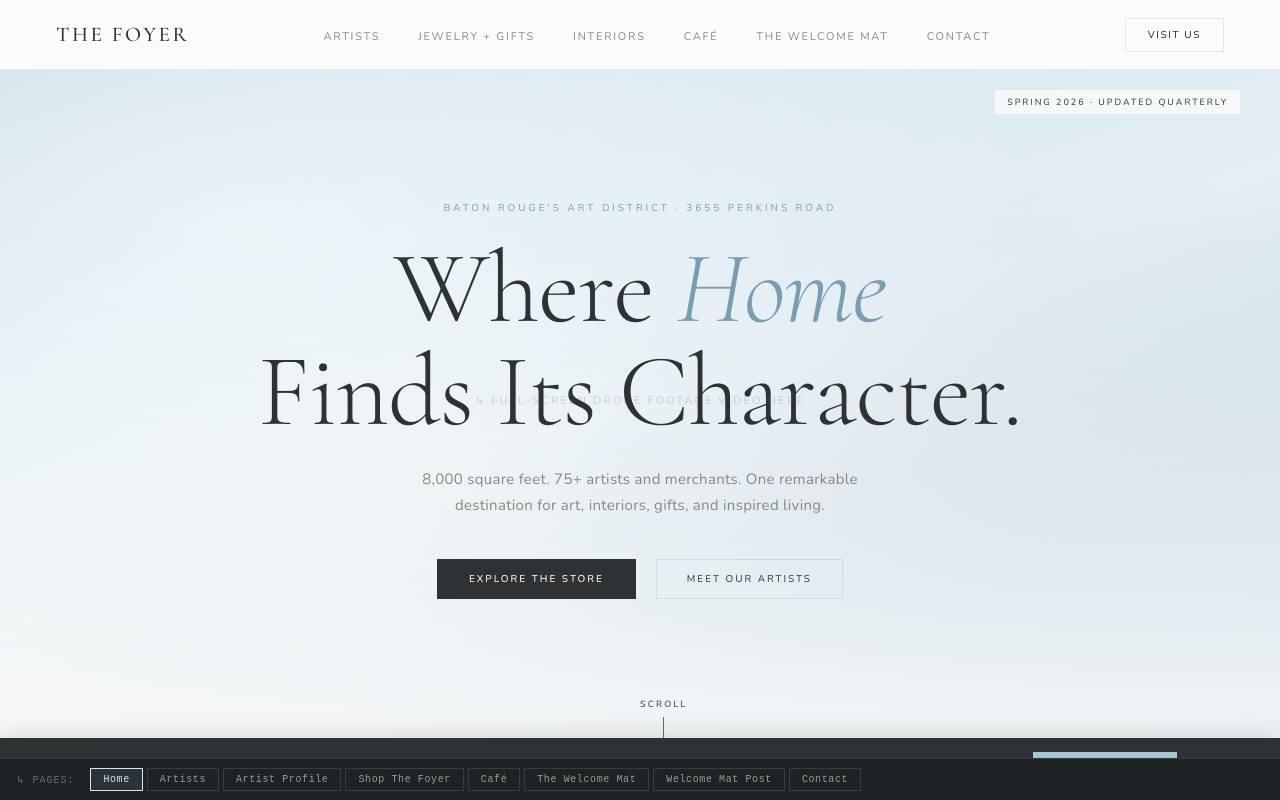
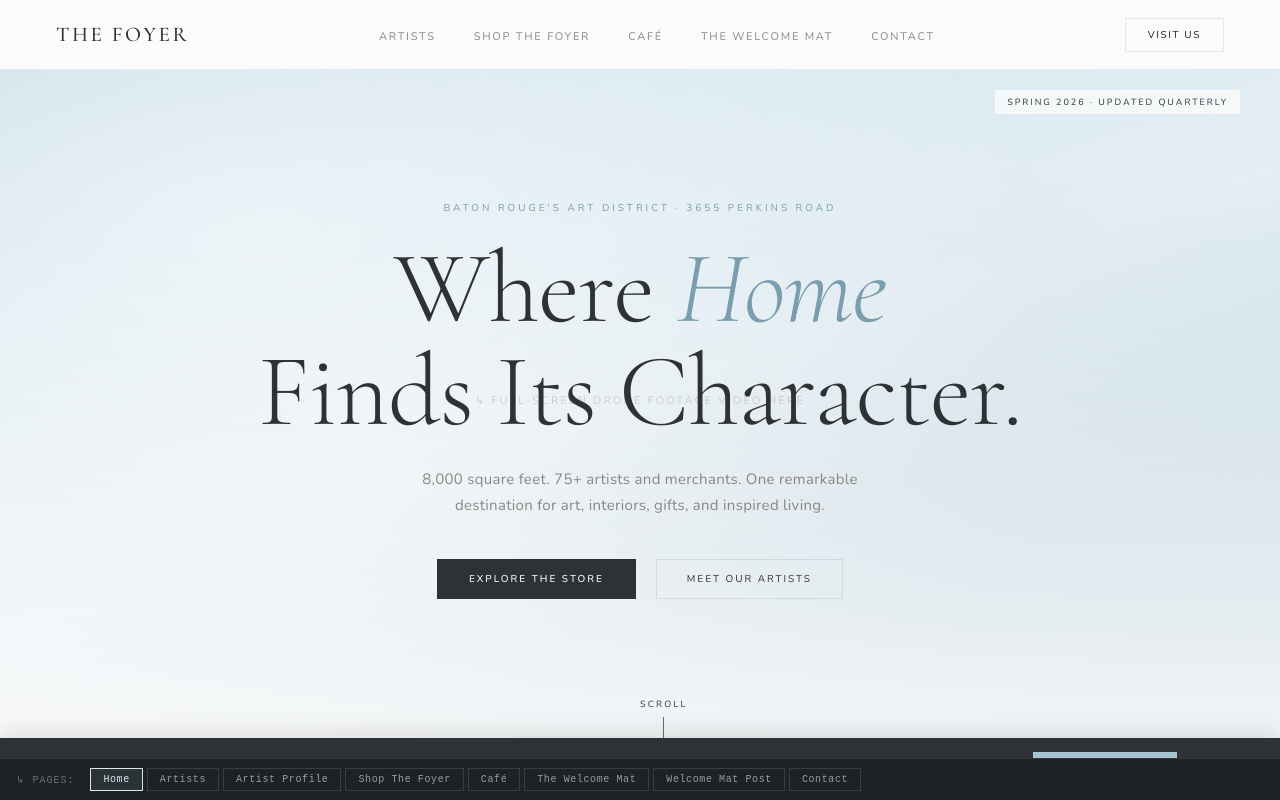
Before and after one commit to samCmorgan/foyer-mockup, a plain HTML site: page index.html in a window 1280 px wide. Shown: the top 800 px of the page. Drawn offline with nearby package versions, Linux system fonts and the light colour scheme.

Commit message:
Add files via upload

```diff
--- a/index.html
+++ b/index.html
@@ -2360,8 +2360,7 @@
   <a href="#" class="nav-logo">The Foyer</a>
   <ul class="nav-links">
     <li><a href="#">Artists</a></li>
-    <li><a href="#">Jewelry + Gifts</a></li>
-    <li><a href="#">Interiors</a></li>
+    <li><a href="#" onclick="showPage('shop');return false;">Shop The Foyer</a></li>
     <li><a href="#">Café</a></li>
     <li><a href="#">The Welcome Mat</a></li>
     <li><a href="#">Contact</a></li>
@@ -2643,7 +2642,7 @@
       <h4>Explore</h4>
       <ul>
         <li><a href="#">Artists</a></li>
-        <li><a href="#">Jewelry + Gifts</a></li>
+        <li><a href="#" onclick="showPage('shop');return false;">Shop The Foyer</a></li>
         <li><a href="#">Interiors</a></li>
         <li><a href="#">Heather's Café</a></li>
         <li><a href="#">The Welcome Mat</a></li>
@@ -2654,7 +2653,7 @@
       <ul>
         <li><a href="#">About The Foyer</a></li>
         <li><a href="#">Become a Merchant</a></li>
-        <li><a href="#">Interior Consultations</a></li>
+        <li><a href="#">Shop The Foyer</a></li>
         <li><a href="#">Contact Us</a></li>
         <li><a href="#">Privacy Policy</a></li>
       </ul>
@@ -2877,7 +2876,7 @@
       <div class="footer-social"><a href="#">f</a><a href="#">ig</a></div>
     </div>
     <div class="footer-col"><h4>Explore</h4><ul><li><a href="#" onclick="showPage('artists');return false;">Artists</a></li><li><a href="#" onclick="showPage('shop');return false;">Shop The Foyer</li><li><a href="#" onclick="showPage('cafe');return false;">Heather's Café</a></li><li><a href="#" onclick="showPage('welcome-mat');return false;">The Welcome Mat</a></li></ul></div>
-    <div class="footer-col"><h4>Information</h4><ul><li><a href="#">About The Foyer</a></li><li><a href="#">Become a Merchant</a></li><li><a href="#" onclick="showPage('shop');return false;">Interior Consultations</a></li><li><a href="#" onclick="showPage('contact');return false;">Contact Us</a></li><li><a href="#">Privacy Policy</a></li></ul></div>
+    <div class="footer-col"><h4>Information</h4><ul><li><a href="#">About The Foyer</a></li><li><a href="#">Become a Merchant</a></li><li><a href="#" onclick="showPage('shop');return false;">Shop The Foyer</a></li><li><a href="#" onclick="showPage('contact');return false;">Contact Us</a></li><li><a href="#">Privacy Policy</a></li></ul></div>
     <div class="footer-col"><h4>Visit Us</h4><div class="footer-address"><strong>3655 Perkins Road</strong><br>Baton Rouge, LA 70808<br><br><strong>Store Hours</strong><br>Mon–Sat: 10:00 AM – 5:00 PM<br>Sun: 12:00 PM – 5:00 PM<br><br><a href="tel:12253433655">(225) 343-3655</a></div></div>
   </div>
   <div class="footer-bottom"><p>© 2026 The Foyer, Baton Rouge LA. All rights reserved.</p><p>Designed with care for Baton Rouge's creative community.</p></div>
@@ -3017,7 +3016,7 @@
   <div class="footer-top">
     <div class="footer-brand"><h3>The Foyer</h3><p>8,000 sq ft of original art, interiors, gifts, jewelry, and café dining in the heart of Baton Rouge's Art District.</p><div class="footer-social"><a href="#">f</a><a href="#">ig</a></div></div>
     <div class="footer-col"><h4>Explore</h4><ul><li><a href="#" onclick="showPage('artists');return false;">Artists</a></li><li><a href="#" onclick="showPage('shop');return false;">Shop The Foyer</li><li><a href="#" onclick="showPage('cafe');return false;">Heather's Café</a></li><li><a href="#" onclick="showPage('welcome-mat');return false;">The Welcome Mat</a></li></ul></div>
-    <div class="footer-col"><h4>Information</h4><ul><li><a href="#">About The Foyer</a></li><li><a href="#">Become a Merchant</a></li><li><a href="#" onclick="showPage('shop');return false;">Interior Consultations</a></li><li><a href="#" onclick="showPage('contact');return false;">Contact Us</a></li><li><a href="#">Privacy Policy</a></li></ul></div>
+    <div class="footer-col"><h4>Information</h4><ul><li><a href="#">About The Foyer</a></li><li><a href="#">Become a Merchant</a></li><li><a href="#" onclick="showPage('shop');return false;">Shop The Foyer</a></li><li><a href="#" onclick="showPage('contact');return false;">Contact Us</a></li><li><a href="#">Privacy Policy</a></li></ul></div>
     <div class="footer-col"><h4>Visit Us</h4><div class="footer-address"><strong>3655 Perkins Road</strong><br>Baton Rouge, LA 70808<br><br><strong>Store Hours</strong><br>Mon–Sat: 10:00 AM – 5:00 PM<br>Sun: 12:00 PM – 5:00 PM<br><br><a href="tel:12253433655">(225) 343-3655</a></div></div>
   </div>
   <div class="footer-bottom"><p>© 2026 The Foyer, Baton Rouge LA. All rights reserved.</p><p>Designed with care for Baton Rouge's creative community.</p></div>
@@ -3615,7 +3614,7 @@
   <div class="footer-top">
     <div class="footer-brand"><h3>The Foyer</h3><p>8,000 sq ft of original art, interiors, gifts, jewelry, and café dining in the heart of Baton Rouge's Art District.</p><div class="footer-social"><a href="#">f</a><a href="#">ig</a></div></div>
     <div class="footer-col"><h4>Explore</h4><ul><li><a href="#" onclick="showPage('artists');return false;">Artists</a></li><li><a href="#" onclick="showPage('shop');return false;">Shop The Foyer</li><li><a href="#" onclick="showPage('cafe');return false;">Heather's Café</a></li><li><a href="#" onclick="showPage('welcome-mat');return false;">The Welcome Mat</a></li></ul></div>
-    <div class="footer-col"><h4>Information</h4><ul><li><a href="#">About The Foyer</a></li><li><a href="#">Become a Merchant</a></li><li><a href="#" onclick="showPage('shop');return false;">Interior Consultations</a></li><li><a href="#" onclick="showPage('contact');return false;">Contact Us</a></li><li><a href="#">Privacy Policy</a></li></ul></div>
+    <div class="footer-col"><h4>Information</h4><ul><li><a href="#">About The Foyer</a></li><li><a href="#">Become a Merchant</a></li><li><a href="#" onclick="showPage('shop');return false;">Shop The Foyer</a></li><li><a href="#" onclick="showPage('contact');return false;">Contact Us</a></li><li><a href="#">Privacy Policy</a></li></ul></div>
     <div class="footer-col"><h4>Visit Us</h4><div class="footer-address"><strong>3655 Perkins Road</strong><br>Baton Rouge, LA 70808<br><br><strong>Store Hours</strong><br>Mon–Sat: 10:00 AM – 5:00 PM<br>Sun: 12:00 PM – 5:00 PM<br><br><a href="tel:12253433655">(225) 343-3655</a></div></div>
   </div>
   <div class="footer-bottom"><p>© 2026 The Foyer, Baton Rouge LA. All rights reserved.</p><p>Designed with care for Baton Rouge's creative community.</p></div>
@@ -3791,7 +3790,7 @@
   <div class="footer-top">
     <div class="footer-brand"><h3>The Foyer</h3><p>8,000 sq ft of original art, interiors, gifts, jewelry, and café dining in the heart of Baton Rouge's Art District.</p><div class="footer-social"><a href="#">f</a><a href="#">ig</a></div></div>
     <div class="footer-col"><h4>Explore</h4><ul><li><a href="#" onclick="showPage('artists');return false;">Artists</a></li><li><a href="#" onclick="showPage('shop');return false;">Shop The Foyer</li><li><a href="#" onclick="showPage('cafe');return false;">Heather's Café</a></li><li><a href="#" onclick="showPage('welcome-mat');return false;">The Welcome Mat</a></li></ul></div>
-    <div class="footer-col"><h4>Information</h4><ul><li><a href="#">About The Foyer</a></li><li><a href="#">Become a Merchant</a></li><li><a href="#" onclick="showPage('shop');return false;">Interior Consultations</a></li><li><a href="#" onclick="showPage('contact');return false;">Contact Us</a></li><li><a href="#">Privacy Policy</a></li></ul></div>
+    <div class="footer-col"><h4>Information</h4><ul><li><a href="#">About The Foyer</a></li><li><a href="#">Become a Merchant</a></li><li><a href="#" onclick="showPage('shop');return false;">Shop The Foyer</a></li><li><a href="#" onclick="showPage('contact');return false;">Contact Us</a></li><li><a href="#">Privacy Policy</a></li></ul></div>
     <div class="footer-col"><h4>Visit Us</h4><div class="footer-address"><strong>3655 Perkins Road</strong><br>Baton Rouge, LA 70808<br><br><strong>Store Hours</strong><br>Mon–Sat: 10:00 AM – 5:00 PM<br>Sun: 12:00 PM – 5:00 PM<br><br><a href="tel:12253433655">(225) 343-3655</a></div></div>
   </div>
   <div class="footer-bottom"><p>© 2026 The Foyer, Baton Rouge LA. All rights reserved.</p><p>Designed with care for Baton Rouge's creative community.</p></div>
@@ -3961,7 +3960,7 @@
   <div class="footer-top">
     <div class="footer-brand"><h3>The Foyer</h3><p>8,000 sq ft of original art, interiors, gifts, jewelry, and café dining in the heart of Baton Rouge's Art District.</p><div class="footer-social"><a href="#">f</a><a href="#">ig</a></div></div>
     <div class="footer-col"><h4>Explore</h4><ul><li><a href="#" onclick="showPage('artists');return false;">Artists</a></li><li><a href="#" onclick="showPage('shop');return false;">Shop The Foyer</li><li><a href="#" onclick="showPage('cafe');return false;">Heather's Café</a></li><li><a href="#" onclick="showPage('welcome-mat');return false;">The Welcome Mat</a></li></ul></div>
-    <div class="footer-col"><h4>Information</h4><ul><li><a href="#">About The Foyer</a></li><li><a href="#">Become a Merchant</a></li><li><a href="#" onclick="showPage('shop');return false;">Interior Consultations</a></li><li><a href="#" onclick="showPage('contact');return false;">Contact Us</a></li><li><a href="#">Privacy Policy</a></li></ul></div>
+    <div class="footer-col"><h4>Information</h4><ul><li><a href="#">About The Foyer</a></li><li><a href="#">Become a Merchant</a></li><li><a href="#" onclick="showPage('shop');return false;">Shop The Foyer</a></li><li><a href="#" onclick="showPage('contact');return false;">Contact Us</a></li><li><a href="#">Privacy Policy</a></li></ul></div>
     <div class="footer-col"><h4>Visit Us</h4><div class="footer-address"><strong>3655 Perkins Road</strong><br>Baton Rouge, LA 70808<br><br><strong>Store Hours</strong><br>Mon–Sat: 10:00 AM – 5:00 PM<br>Sun: 12:00 PM – 5:00 PM<br><br><a href="tel:12253433655">(225) 343-3655</a></div></div>
   </div>
   <div class="footer-bottom"><p>© 2026 The Foyer, Baton Rouge LA. All rights reserved.</p><p>Designed with care for Baton Rouge's creative community.</p></div>
```
